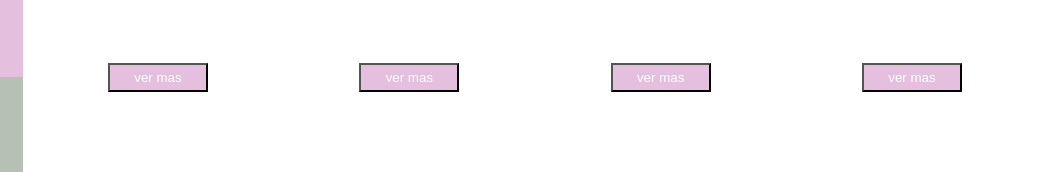
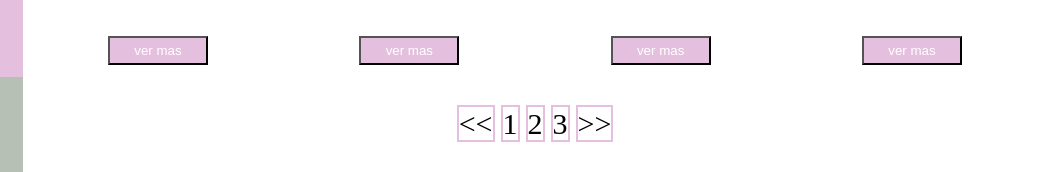
Before and after one commit to Yosnathaly/desafiomediaqueries, a plain HTML site: page index.html in a window 1280 px wide. Shown: the part 628-800 px from the top of the page, 233-1280 px from the left. Drawn offline with Linux system fonts and the light colour scheme.

Commit message:
Se agrega carrusel

```diff
--- a/assets/css/style.css
+++ b/assets/css/style.css
@@ -51,7 +51,7 @@ body{
 }
 
 .main img{
-    outline: 10px solid black;
+    outline: 10px solid white;
     width: 200px;
     height: 250px;
 }
@@ -63,6 +63,22 @@ body{
     color: white;
     margin-block-end: 20px;
 }
+
+.carrusel{
+    margin-top: 20px;
+    display: flex;
+    justify-content: center;
+    width: 100%;
+    font-size: 30px;
+    gap: 10px;
+}
+
+.carrusel a{
+    text-decoration: none;
+    color: black;
+    outline: 2px solid rgb(228, 191, 222);
+}
+
 .aside{
     grid-area: aside;
     background-color: rgb(228, 191, 222);
@@ -147,7 +163,7 @@ header{
     .main img{
         outline: 5px solid white;
         width: 210px;
-        height: 120px;
+        height: 150px;
     }
 
     .main button{
@@ -156,6 +172,7 @@ header{
         width: 100px;
         color: white;
     }
+
     .menu__hamb{
         display: none;
     }
--- a/index.html
+++ b/index.html
@@ -100,6 +100,15 @@
                 <p class="protext">Torta Tres Leches</p>
                 <p class="precio">$11.990</p>
                 <button>ver mas</button>
+            </div>
+            <div class="carrusel">
+                <div class="item"><a href="#"><<</a></div>
+                <div class="item"><a href="#">1</a></div>
+                <div class="item"><a href="#">2</a></div>
+                <div class="item"><a href="#">3</a></div>
+                <div class="item"><a href="#">>></a></div>
+            </div>
+
     </main>
     <footer class="footer">
         <div class="footer__icono">
```
